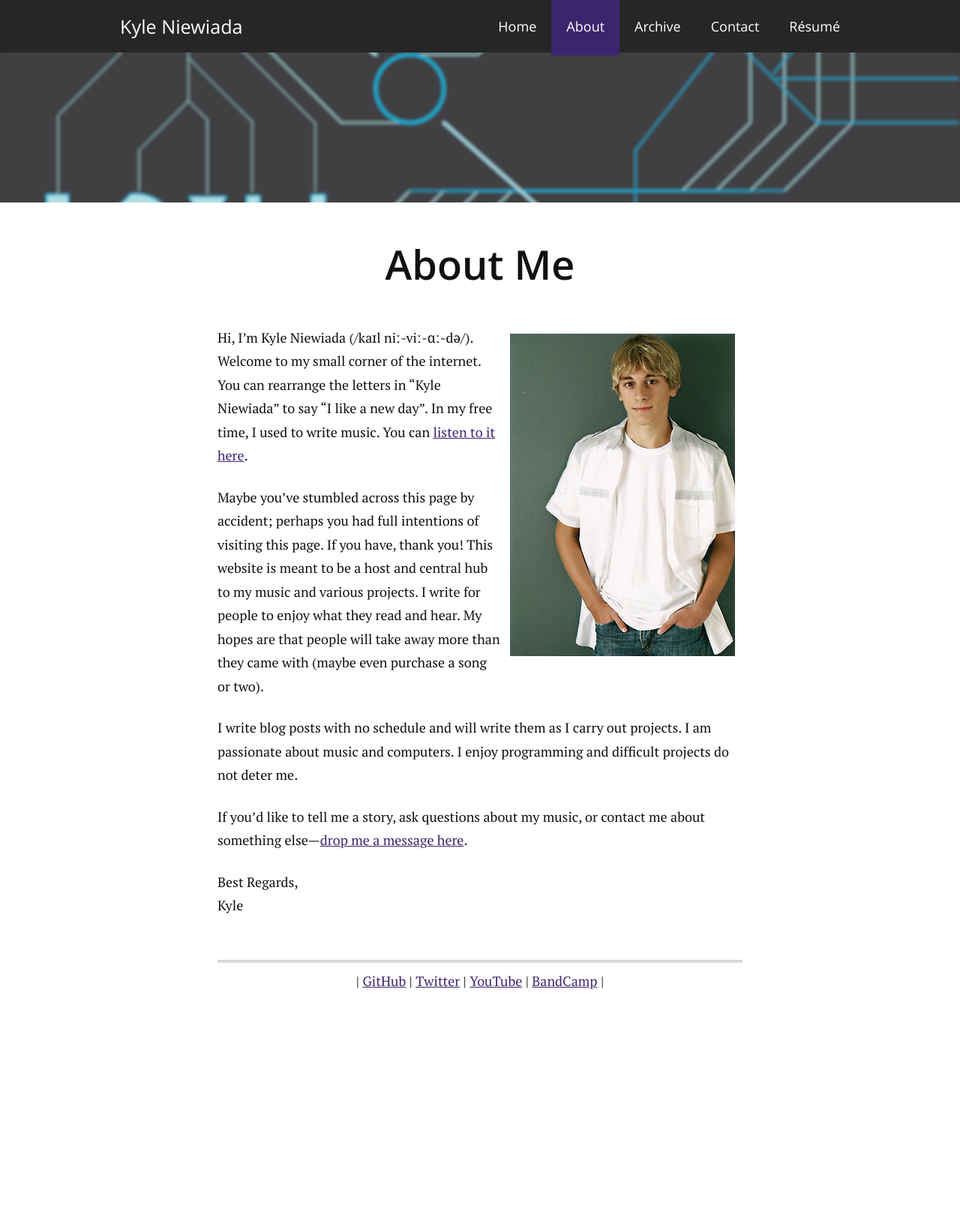
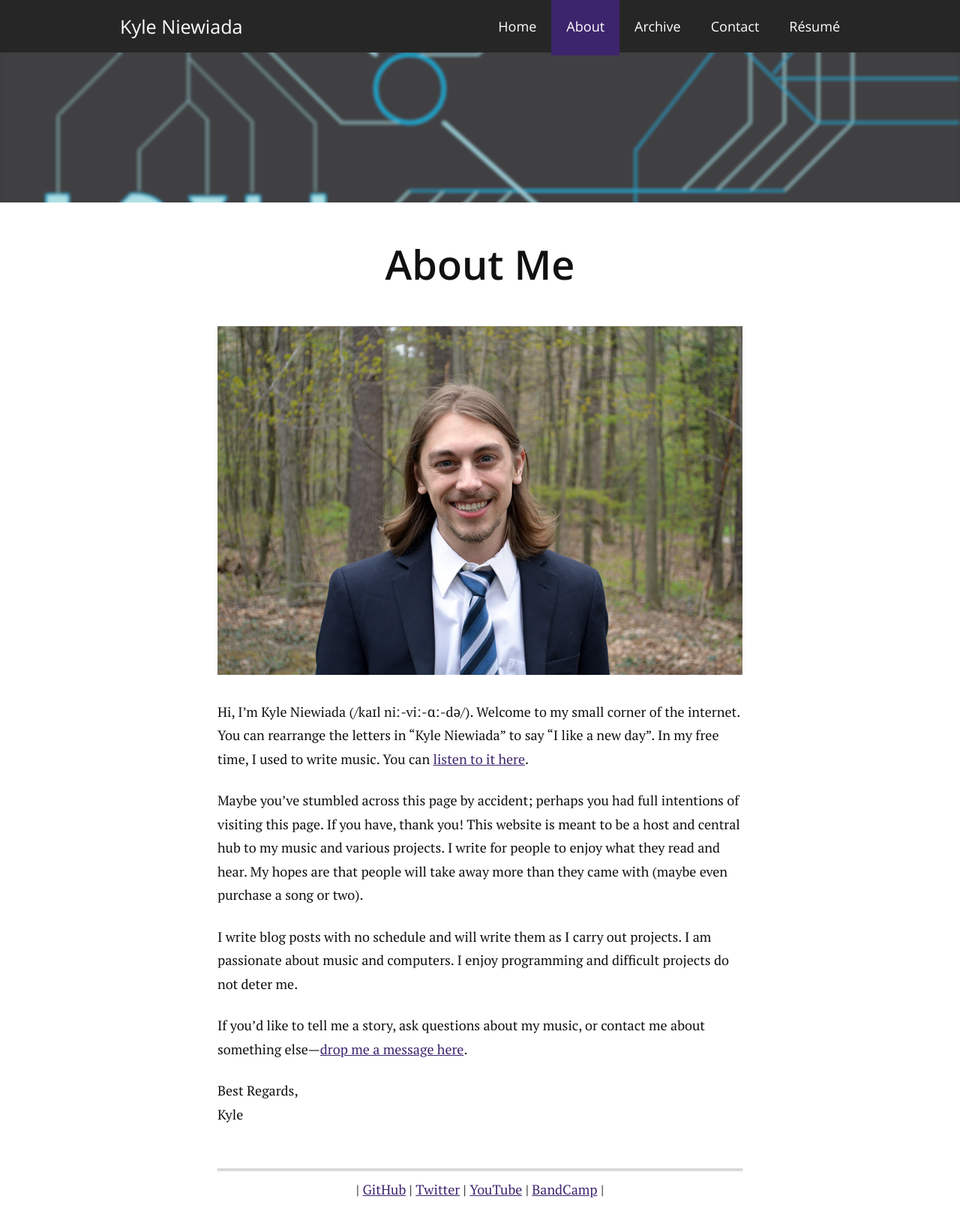
Before and after one commit to aav7fl/website-legacy, a Jekyll site: the page built from about/index.md, in a window 1280 px wide. Shown: the whole page at 75% size. Built offline with Jekyll 4.4.1, drawn with Linux system fonts in a browser that asks for light colours; before the commit the page ends 1356 px from its top, so only the background shows below that.

Commit message:
Change picture of myself

```diff
--- a/about/index.md
+++ b/about/index.md
@@ -26,8 +26,8 @@ meta: "Information about Kyle Niewiada. Learn how to pronounce my name. I enjoy
 }
 </script>
 
+![Kyle Niewiada](/assets/img/kyle.jpg)
 
-<img src="/assets/img/me.gif" alt="Kyle Niewiada" style="float: right;padding: 10px;" />
 Hi, I'm Kyle Niewiada (/kaɪl niː-viː-ɑː-də/). Welcome to my small corner of the internet. You can rearrange the letters in "Kyle Niewiada" to say "I like a new day". In my free time, I used to write music. You can [listen to it here](http://music.kyleniewiada.org/).
 
 Maybe you've stumbled across this page by accident; perhaps you had full intentions of visiting this page. If you have, thank you! This website is meant to be a host and central hub to my music and various projects. I write for people to enjoy what they read and hear. My hopes are that people will take away more than they came with (maybe even purchase a song or two).
```
Also changed, not shown: assets/img/kyle.jpg (added), assets/img/me.gif (deleted).
